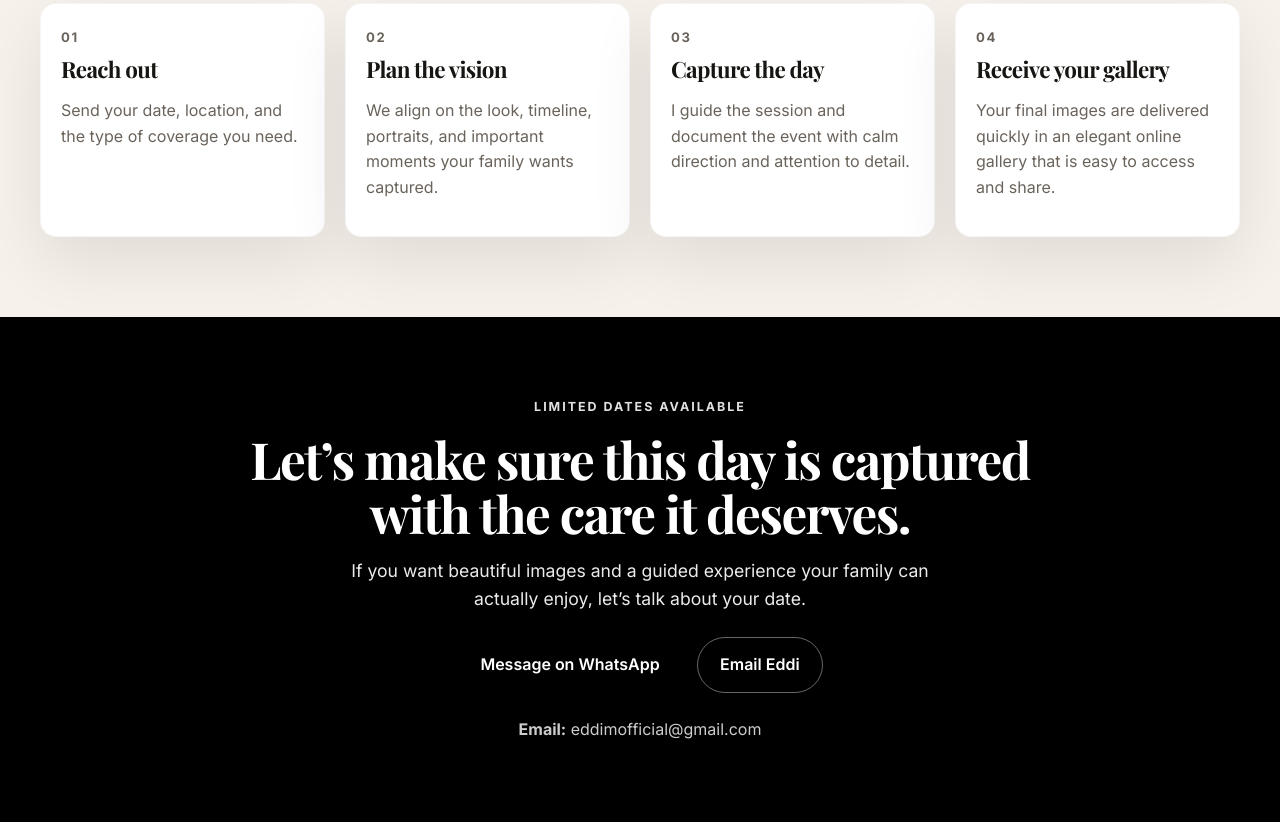
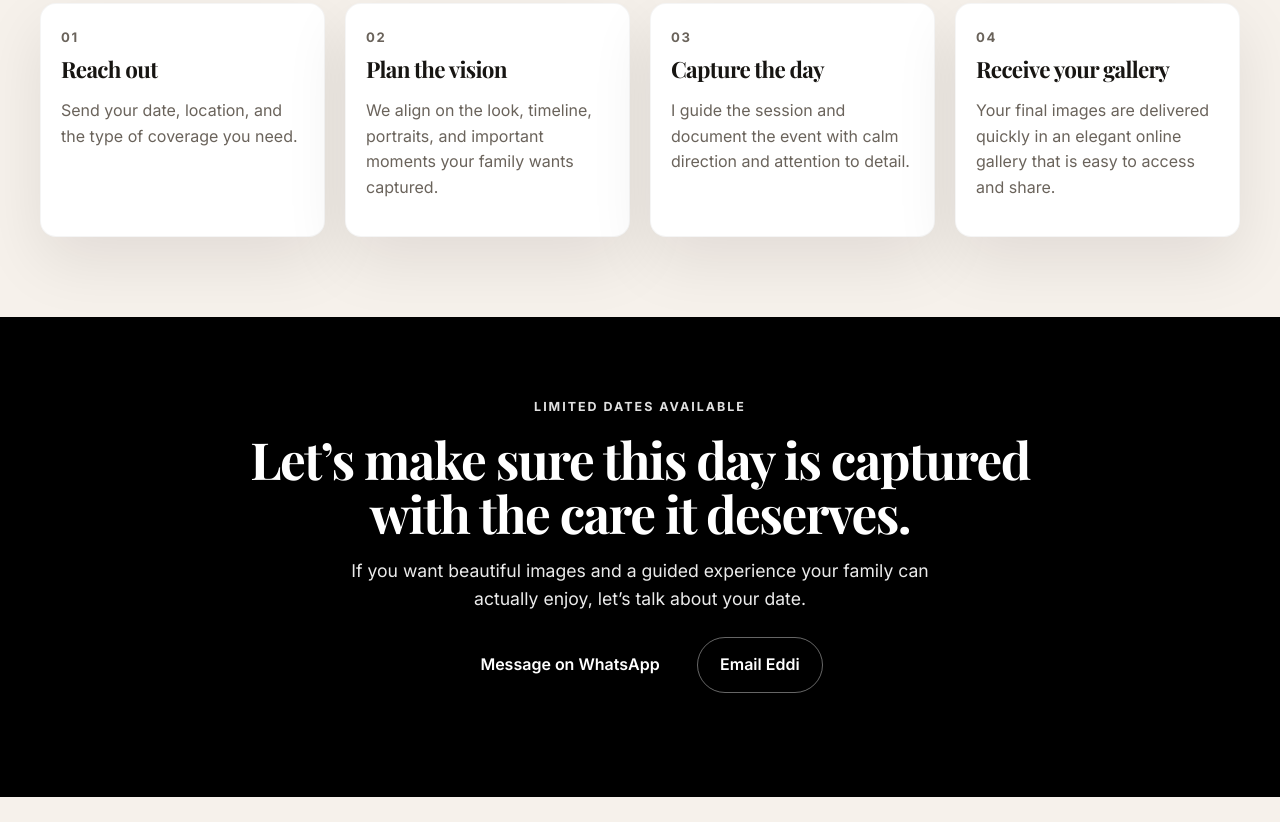
Before and after one commit to eddimofficial/eddim-website, a plain HTML site: page index.html in a window 1280 px wide. Shown: the part 5117-5939 px from the top of the page. After the commit the page ends 5914 px from the top, so only its background shows below. Drawn offline with nearby package versions, Linux system fonts and the light colour scheme.

Commit message:
Update index.html

```diff
--- a/index.html
+++ b/index.html
@@ -214,7 +214,6 @@
           <a href="mailto:eddimofficial@gmail.com" class="btn btn-outline-light">Email Eddi</a>
         </div>
         <ul class="contact-list">
-          <li><strong>Email:</strong> eddimofficial@gmail.com</li>
         </ul>
       </div>
     </section>
```
